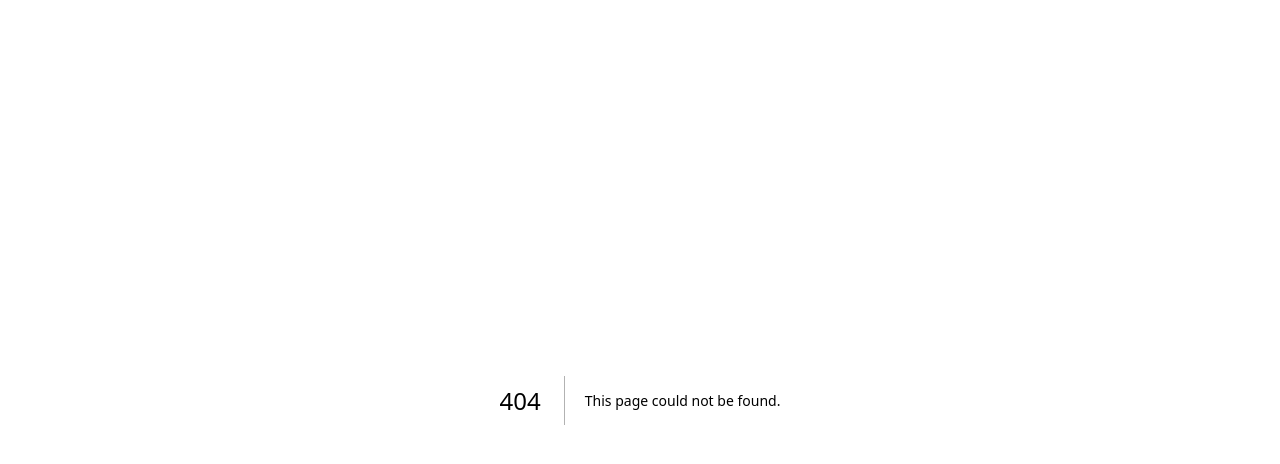
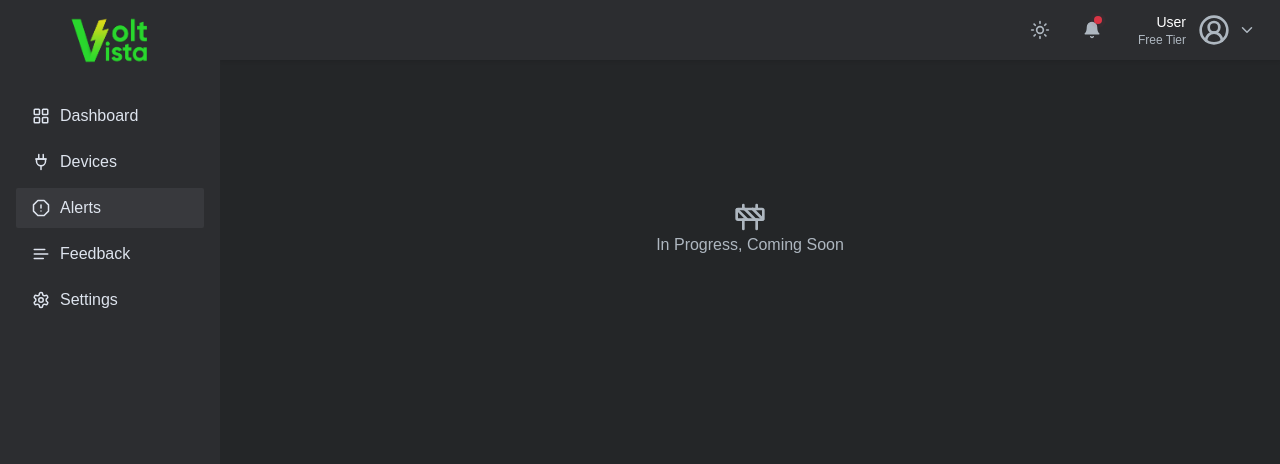
Before and after one commit to BorhanSaflo/volt-vista, a Next.js app: page /dashboard/alerts in a window 1280 px wide. Before the commit this address had no page. Shown: the top 464 px of the page. Built offline with nearby package versions, Linux system fonts and the light colour scheme; a web font is replaced by a local one.

Commit message:
v0.2.4 - add: Missing pages with a coming soon message.

```diff
--- /dev/null
+++ b/app/dashboard/alerts/page.tsx
@@ -0,0 +1,10 @@
+import { Construction } from "lucide-react";
+
+export default function page() {
+    return (
+        <div className="flex flex-col items-center justify-center h-72.5 w-full">
+            <Construction size={32} />
+            In Progress, Coming Soon
+        </div>
+    )
+}
--- /dev/null
+++ b/app/dashboard/devices/page.tsx
@@ -0,0 +1,10 @@
+import { Construction } from "lucide-react";
+
+export default function page() {
+    return (
+        <div className="flex flex-col items-center justify-center h-72.5 w-full">
+            <Construction size={32} />
+            In Progress, Coming Soon
+        </div>
+    )
+}
--- /dev/null
+++ b/app/dashboard/feedback/page.tsx
@@ -0,0 +1,10 @@
+import { Construction } from "lucide-react";
+
+export default function page() {
+    return (
+        <div className="flex flex-col items-center justify-center h-72.5 w-full">
+            <Construction size={32} />
+            In Progress, Coming Soon
+        </div>
+    )
+}
--- /dev/null
+++ b/app/dashboard/settings/page.tsx
@@ -0,0 +1,10 @@
+import { Construction } from "lucide-react";
+
+export default function page() {
+    return (
+        <div className="flex flex-col items-center justify-center h-72.5 w-full">
+            <Construction size={32} />
+            In Progress, Coming Soon
+        </div>
+    )
+}
--- a/components/Sidebar/index.tsx
+++ b/components/Sidebar/index.tsx
@@ -15,22 +15,22 @@ const links = [
   },
   {
     name: "Devices",
-    href: "/devices",
+    href: "/dashboard/devices",
     icon: Plug2,
   },
   {
     name: "Alerts",
-    href: "/alerts",
+    href: "/dashboard/alerts",
     icon: AlertOctagon,
   },
   {
     name: "Feedback",
-    href: "/feedback",
+    href: "/dashboard/feedback",
     icon: Text,
   },
   {
     name: "Settings",
-    href: "/settings",
+    href: "/dashboard/settings",
     icon: Settings,
   },
 ];
```
